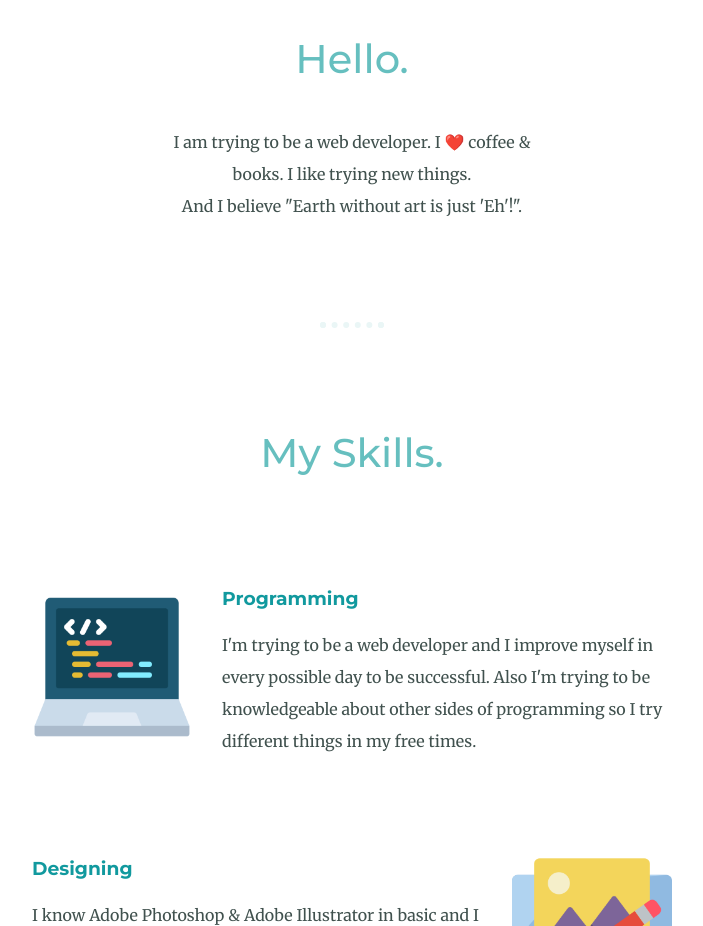
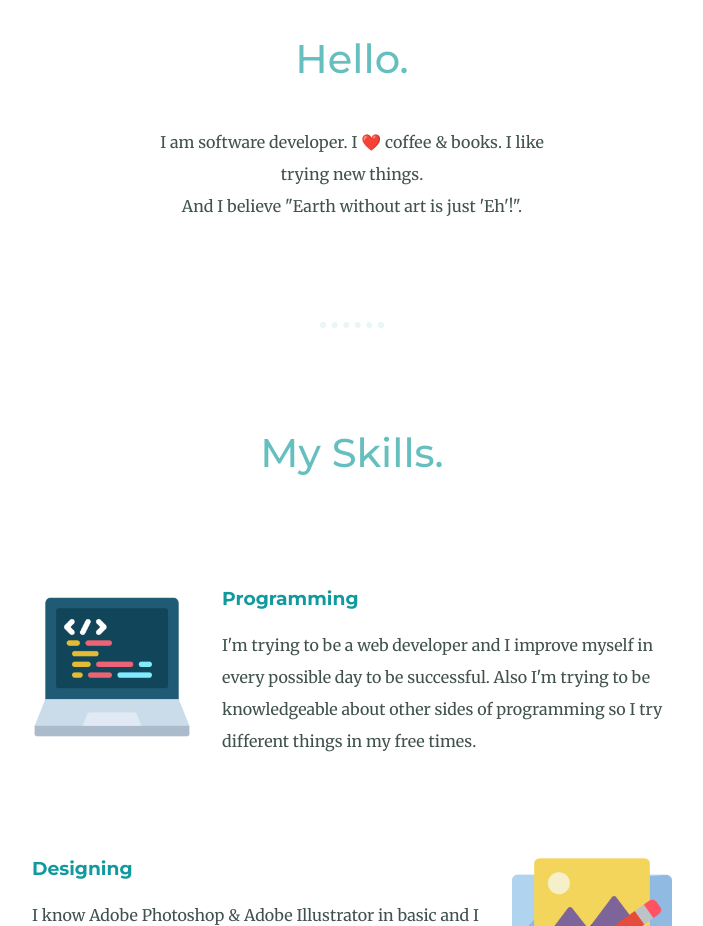
Before and after one commit to eneskaya12/css-my-site, a plain HTML site: page index.html in a window 1280 px wide. Shown: the part 1209-2135 px from the top of the page, without its empty margins (288-991 px from the left). Drawn offline with Linux system fonts and the light colour scheme.

Commit message:
update info

```diff
--- a/index.html
+++ b/index.html
@@ -22,7 +22,7 @@
       <div class="profile">
         <img src="images/enes.jfif" alt="profile-photo">
         <h2>Hello.</h2>
-        <p class="intro">I am trying to be a web developer. I ❤️ coffee & books. I like trying new things.<br>And I believe "Earth without art is just 'Eh'!".</p>
+        <p class="intro">I am software developer. I ❤️ coffee & books. I like trying new things.<br>And I believe "Earth without art is just 'Eh'!".</p>
       </div>
       <hr>
       <div class="skills">
```
